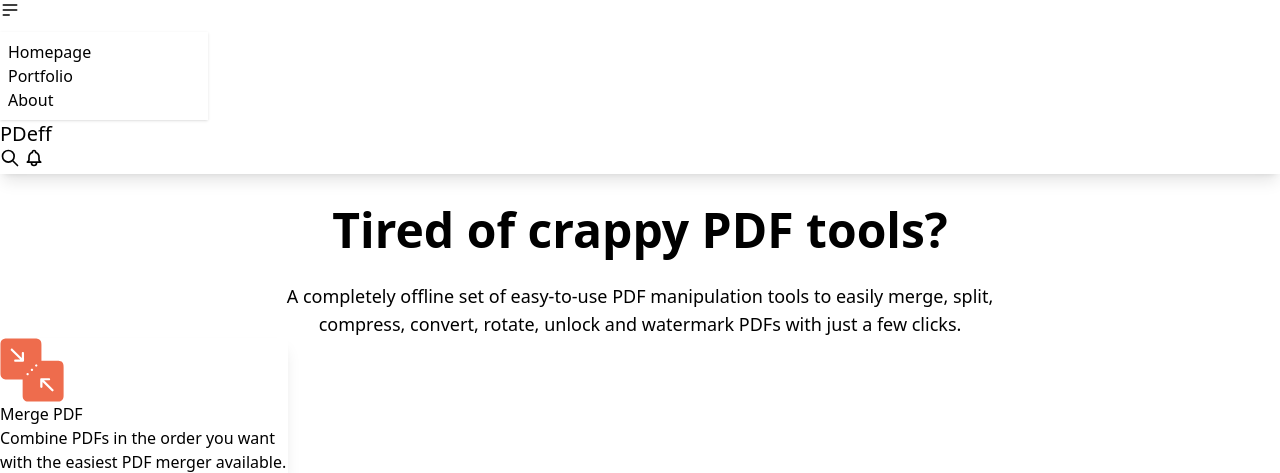
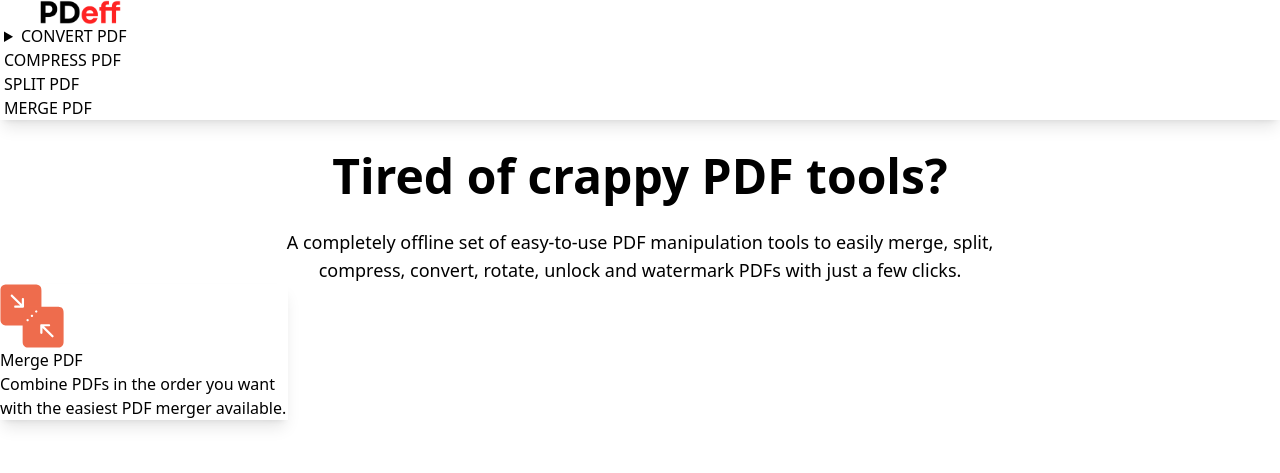
Before and after one commit to easy-stuff/pdeff, a Flask app: page / in a window 1280 px wide. Shown: the top 473 px of the page. Run offline with Flask 3, Linux system fonts and the light colour scheme; some libraries are stand-ins or nearby versions.

Commit message:
update items

```diff
--- a/templates/_components/navbar.html
+++ b/templates/_components/navbar.html
@@ -1,39 +1,31 @@
 <div class="navbar bg-base-100 shadow-lg">
     <div class="navbar-start">
-        <div class="dropdown">
-            <div tabindex="0" role="button" class="btn btn-ghost btn-circle">
-                <svg xmlns="http://www.w3.org/2000/svg" class="h-5 w-5" fill="none" viewBox="0 0 24 24"
-                    stroke="currentColor">
-                    <path stroke-linecap="round" stroke-linejoin="round" stroke-width="2" d="M4 6h16M4 12h16M4 18h7" />
-                </svg>
-            </div>
-            <ul tabindex="0" class="menu menu-sm dropdown-content bg-base-100 rounded-box z-1 mt-3 w-52 p-2 shadow">
-                <li><a>Homepage</a></li>
-                <li><a>Portfolio</a></li>
-                <li><a>About</a></li>
-            </ul>
-        </div>
+        <a href="{{ url_for('index') }}">
+            <img src="{{ url_for('static', filename='images/logo-text.png') }}" alt="PDeff" class="h-6 mx-10" />
+        </a>
     </div>
     <div class="navbar-center">
-        <a class="btn btn-ghost text-xl">PDeff</a>
+        <!-- <a class="btn btn-ghost text-xl">PDeff</a> -->
     </div>
     <div class="navbar-end">
-        <button class="btn btn-ghost btn-circle">
-            <svg xmlns="http://www.w3.org/2000/svg" class="h-5 w-5" fill="none" viewBox="0 0 24 24"
-                stroke="currentColor">
-                <path stroke-linecap="round" stroke-linejoin="round" stroke-width="2"
-                    d="M21 21l-6-6m2-5a7 7 0 11-14 0 7 7 0 0114 0z" />
-            </svg>
-        </button>
-        <button class="btn btn-ghost btn-circle">
-            <div class="indicator">
-                <svg xmlns="http://www.w3.org/2000/svg" class="h-5 w-5" fill="none" viewBox="0 0 24 24"
-                    stroke="currentColor">
-                    <path stroke-linecap="round" stroke-linejoin="round" stroke-width="2"
-                        d="M15 17h5l-1.405-1.405A2.032 2.032 0 0118 14.158V11a6.002 6.002 0 00-4-5.659V5a2 2 0 10-4 0v.341C7.67 6.165 6 8.388 6 11v3.159c0 .538-.214 1.055-.595 1.436L4 17h5m6 0v1a3 3 0 11-6 0v-1m6 0H9" />
-                </svg>
-                <span class="badge badge-xs badge-primary indicator-item"></span>
-            </div>
-        </button>
+        <ul class="menu menu-horizontal px-1">
+            <li>
+                <details>
+                    <summary class="uppercase">Convert PDF</summary>
+                    <ul class="p-2">
+                        <li><a class="uppercase">from PDF</a></li>
+                        <li><a class="uppercase">to PDF</a></li>
+                    </ul>
+                </details>
+            </li>
+            <li><a class="uppercase">Compress PDF</a></li>
+            <li><a class="uppercase">Split PDF</a></li>
+            <li>
+                <a href="{{ url_for('merge_pdf') }}"
+                    class="uppercase {% if request.path == '/merge_pdf' %}text-red-700 font-bold{% endif %}">
+                    Merge PDF
+                </a>
+            </li>
+        </ul>
     </div>
 </div>
```
